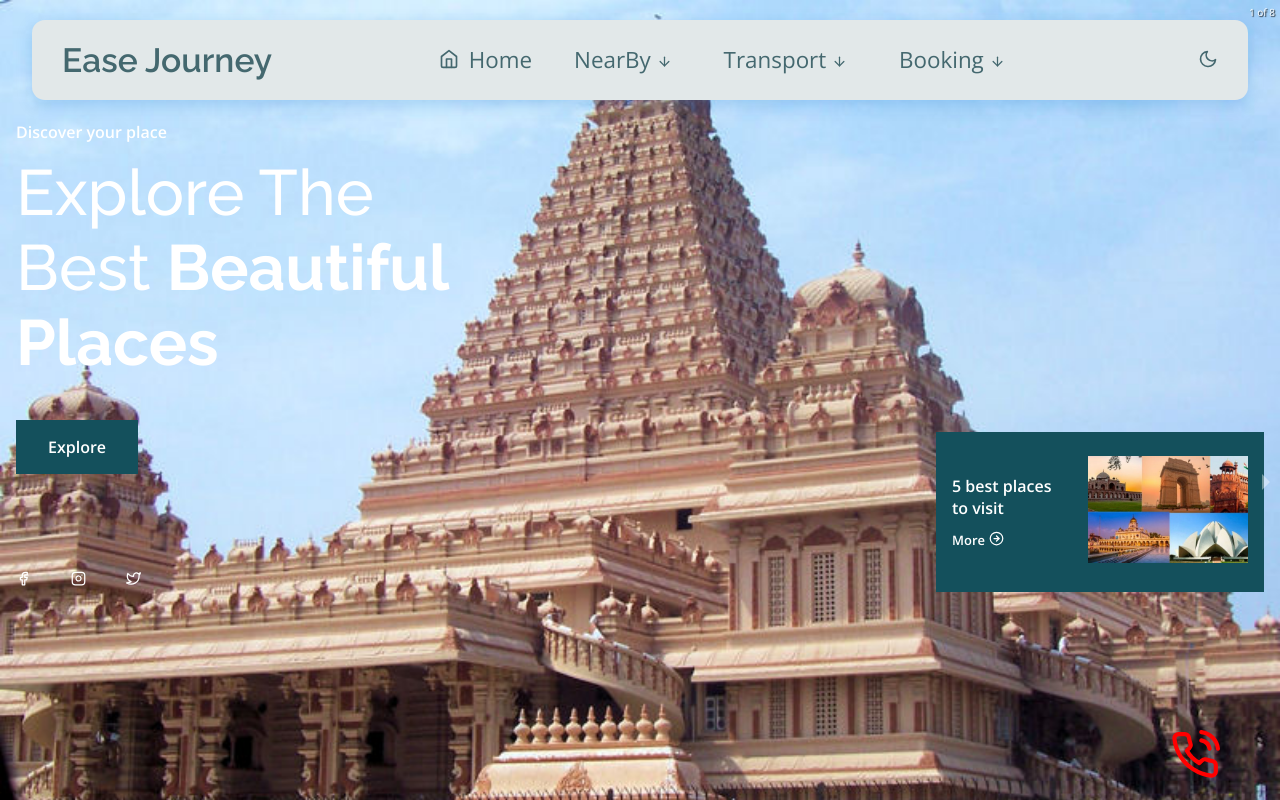
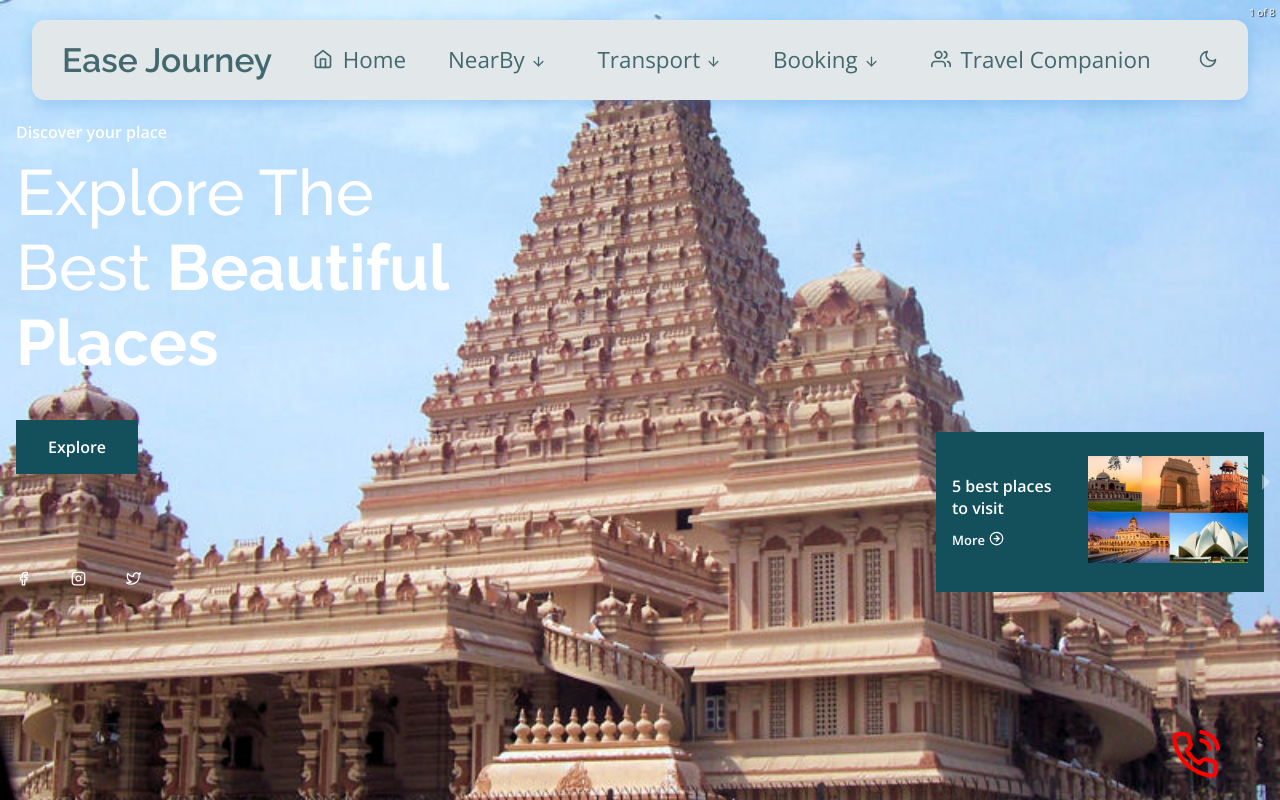
Before and after one commit to Projects-list/easeJourney, a React (Create React App) app: page / in a window 1280 px wide. Shown: the top 800 px of the page. Built offline with nearby package versions, Linux system fonts and the light colour scheme.

Commit message:
link Travel Companion

```diff
--- a/src/Navbar.js
+++ b/src/Navbar.js
@@ -143,12 +143,12 @@ const Navbar =()=>{
             </Link>
             {booking && <Booking />}
           </li>
-          {/* <li>
-                    <Link to='http://localhost:8000/info/' target='blank' rel="noreferrer" className='nav-links' onClick={closeMobileMenu}>
+          <li>
+                    <Link to='http://localhost:5000' target='blank' rel="noreferrer" className='nav-links' onClick={closeMobileMenu}>
                     <i className='fas fa-caret-down' ><FiUsers size={20}/></i>
-              Govt. Official
+                    Travel Companion
             </Link>
-                </li> */}
+                </li>
                 {/* <li>
                     <Link to='http://localhost:8000/' target='blank' rel="noreferrer" className='nav-links' onClick={closeMobileMenu}>
                     <i className='fas fa-caret-down' ><FiUsers size={20}/></i>
```
